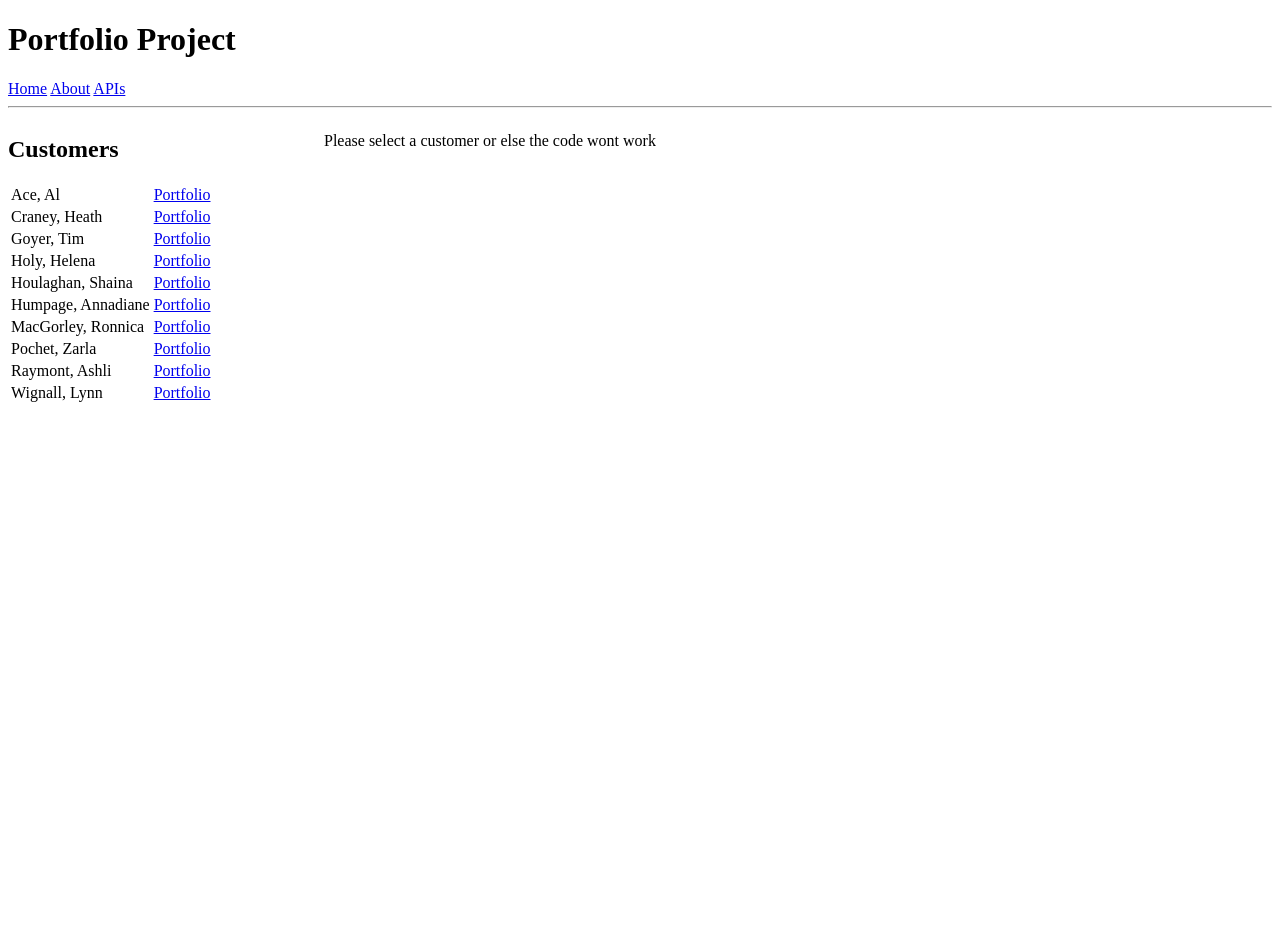
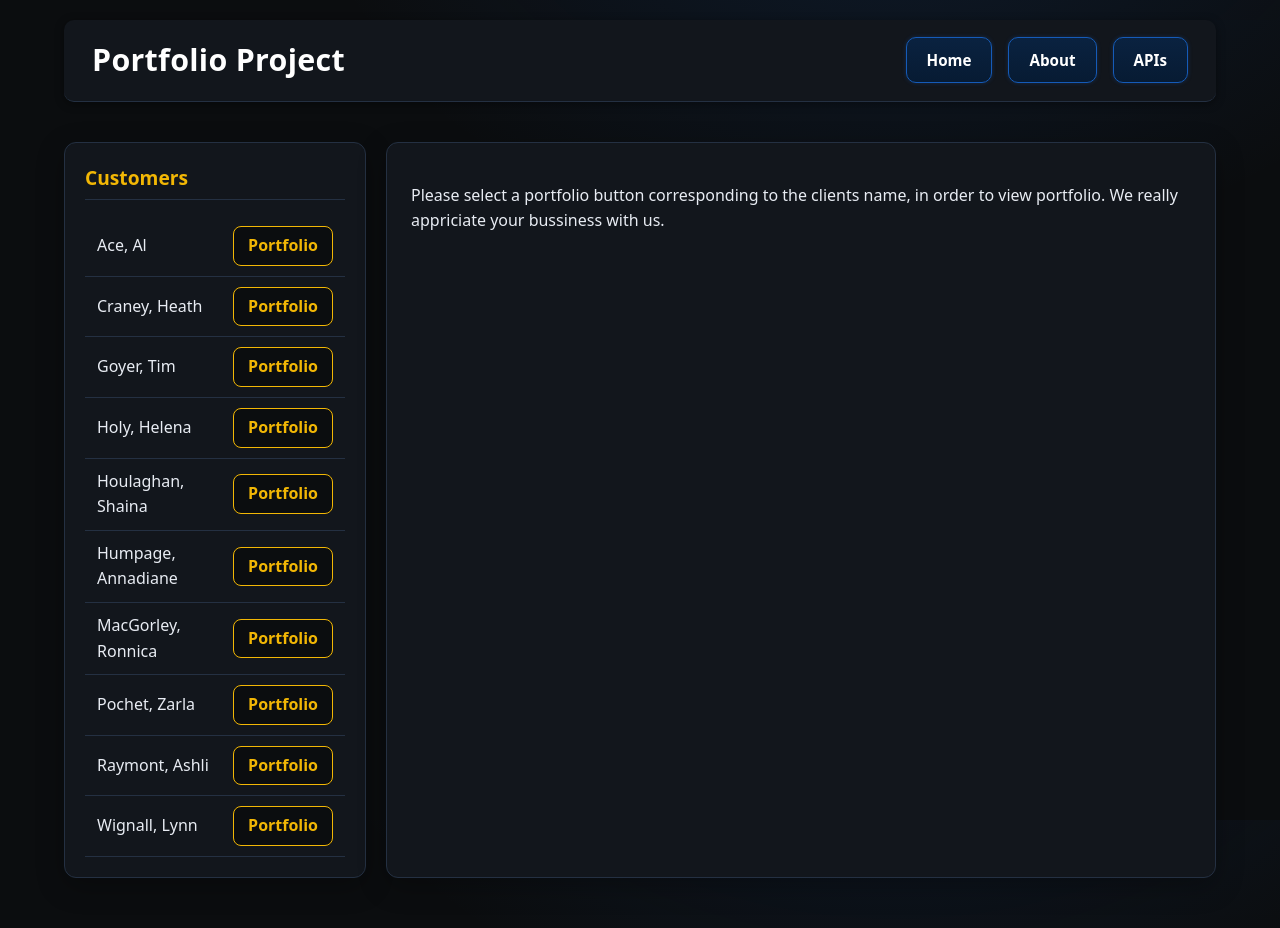
Before and after one commit to zunayedT/COMP3512-Asgn01, a PHP site: page / in a window 1280 px wide. Before the commit the page ends 402 px from the top, so only its background shows below. Run offline with PHP 8.4, Linux system fonts and the light colour scheme; data comes from the database, SQL or seed files in the repository.

Commit message:
added styling to API, company, index pages. I really dont like the code structure. Need to redesign as we got more time.

```diff
--- a/apis.php
+++ b/apis.php
@@ -19,7 +19,7 @@ $endpoints = [
 <head>
     <title>Portfolio Project - APIs</title>
     <meta charset=utf-8>
-    <!--insert style links later -->
+    <link rel="stylesheet" href="assets/apiStyle.css">
 </head>
 <body >
 
@@ -30,7 +30,6 @@ $endpoints = [
         <a href="about.php">About</a>
         <a href="apis.php">APIs</a>
     </nav>
-    <hr>
 </header>
 
 <!---adding inline styling for flex for now later we can get crazy inside CSS aswell -June -->
@@ -39,6 +38,7 @@ $endpoints = [
 // URL and Description formatted as Table for Now -- Will change or adjust border colours/layout
 echo "<table border='1' cellpadding='6' cellspacing='0'>";
 echo "<tr><th>URL</th><th>Description</th></tr>";
+// i am sorry man i have an idea to showcase the json in a cool way. I think its cool lets see how it goes. -June
 
 //Loops array output - defined at start of page
 foreach ($endpoints as $key => $value) {
--- /dev/null
+++ b/assets/indexStyle.css
@@ -0,0 +1,276 @@
+*,
+*::before,
+*::after {
+  box-sizing: border-box;
+}
+html, body {
+  margin: 0;
+  padding: 0;
+}
+a {
+  text-decoration: none;
+}
+
+/* --- Theme Variables --- */
+:root {
+  --black: #0b0d0f;
+  --white: #ffffff;
+  --text: #e8ecf3;
+  --text-dim: #a9b2bf;
+
+  --blue: #1e6bd6;
+  --blue-600: #155bb8;
+  --midnight: #0a2240;
+  --gold: #f2b705;
+
+  --surface-1: #12161c;
+  --surface-2: #18202a;
+
+  --border: #243042;
+  --shadow: 0 8px 28px rgba(0, 0, 0, 0.28);
+}
+
+/* --- Base --- */
+html, body {
+  height: 100%;
+  background: radial-gradient(1200px 800px at 70% -20%, rgba(30,107,214,0.15), transparent 50%) var(--black);
+  color: var(--text);
+  font-family: system-ui, -apple-system, Segoe UI, Roboto, Arial, sans-serif;
+  line-height: 1.6;
+}
+
+/* --- Header --- */
+header {
+  max-width: 1200px;
+  width: 90%;
+  margin: 20px auto;
+  padding: 16px 28px;
+  background: var(--surface-1);
+  color: var(--white);
+  border-bottom: 1px solid var(--border);
+  display: flex;
+  align-items: center;
+  justify-content: space-between;
+  border-radius: 10px;
+  box-shadow: 0 2px 10px rgba(0, 0, 0, 0.4);
+}
+
+header h1 {
+  margin: 0;
+  font-size: 1.9rem;
+  font-weight: 700;
+  color: var(--white);
+  letter-spacing: 0.3px;
+}
+
+nav {
+  display: flex;
+  gap: 16px;
+  align-items: center;
+}
+
+nav a {
+  display: inline-flex;
+  align-items: center;
+  justify-content: center;
+  padding: 10px 20px;
+  font-weight: 600;
+  font-size: 0.95rem;
+  color: var(--white);
+  background: linear-gradient(180deg, var(--midnight), #071b33);
+  border: 1px solid var(--blue-600);
+  border-radius: 10px;
+  text-decoration: none;
+  transition: all 0.25s ease;
+  box-shadow: 0 0 4px rgba(30,107,214,0.25);
+}
+
+nav a:hover {
+  background: var(--blue-600);
+  border-color: var(--gold);
+  box-shadow: 0 0 8px rgba(242,183,5,0.35);
+}
+
+header hr {
+  display: none;
+}
+
+/* --- Main Layout --- */
+main {
+  max-width: 1200px;
+  width: 90%;
+  margin: 0 auto;
+  padding: 20px 0 50px;
+  display: flex;
+  gap: 20px;
+}
+
+/* --- Left Section: Customers --- */
+section:first-child {
+  flex: 1;
+  background: var(--surface-1);
+  border: 1px solid var(--border);
+  border-radius: 12px;
+  padding: 20px;
+  box-shadow: var(--shadow);
+}
+
+section:first-child h2 {
+  margin-top: 0;
+  color: var(--gold);
+  border-bottom: 1px solid var(--border);
+  padding-bottom: 6px;
+  font-size: 1.2rem;
+}
+
+.within {
+  width: 100%;
+  border-collapse: collapse;
+  margin-top: 10px;
+}
+
+.within td {
+  padding: 10px 12px;
+  border-bottom: 1px solid var(--border);
+  color: var(--text);
+}
+
+.within tr:hover {
+  background: rgba(30,107,214,0.08);
+}
+
+/* --- Portfolio Buttons in Customers Table --- */
+.within a {
+  display: inline-block;
+  padding: 6px 14px;
+  background-color: var(--black);
+  color: var(--gold);
+  font-weight: 600;
+  border: 1.5px solid var(--gold);
+  border-radius: 8px;
+  text-align: center;
+  transition: all 0.25s ease;
+}
+
+.within a:hover {
+  background-color: var(--gold);
+  color: var(--black);
+  box-shadow: 0 0 10px rgba(242,183,5,0.4);
+  transform: translateY(-2px);
+}
+
+
+/* --- Right Section: Portfolio --- */
+#portSumSection {
+  flex: 3;
+  background: var(--surface-1);
+  border: 1px solid var(--border);
+  border-radius: 12px;
+  padding: 24px;
+  box-shadow: var(--shadow);
+}
+
+/* --- Portfolio Summary --- */
+.portfolio-summary-grid {
+  display: grid;
+  grid-template-columns: repeat(auto-fit, minmax(220px, 1fr));
+  gap: 16px;
+  margin: 20px 0 30px;
+}
+
+.summary-block {
+  background: linear-gradient(180deg, #0f141a, #0b0f14);
+  border: 1px solid var(--border);
+  border-radius: 12px;
+  text-align: center;
+  padding: 16px 12px;
+  box-shadow: 0 0 10px rgba(0,0,0,0.3);
+  transition: transform 0.2s ease, border-color 0.2s ease, box-shadow 0.2s ease;
+}
+
+.summary-block:hover {
+  transform: translateY(-2px);
+  border-color: var(--blue);
+  box-shadow: 0 0 10px rgba(30,107,214,0.35);
+}
+
+.summary-label {
+  color: var(--gold);
+  font-weight: 600;
+  font-size: 1rem;
+}
+
+.summary-number {
+  color: var(--white);
+  font-size: 1.3rem;
+  font-weight: 700;
+  margin-top: 4px;
+}
+
+.summary-helper {
+  font-size: 0.85rem;
+  color: var(--text-dim);
+  margin-top: 2px;
+}
+
+/* --- Portfolio Table --- */
+.portfolio-table {
+  width: 100%;
+  border-collapse: collapse;
+  margin-top: 10px;
+  overflow: hidden;
+  border-radius: 10px;
+  border: 1px solid var(--border);
+}
+
+.portfolio-table thead th {
+  background: var(--surface-2);
+  color: var(--white);
+  text-align: left;
+  padding: 12px 14px;
+  border-bottom: 1px solid var(--border);
+  font-weight: 700;
+}
+
+.portfolio-table tbody td {
+  padding: 12px 14px;
+  border-bottom: 1px solid var(--border);
+  color: var(--text);
+}
+
+.portfolio-table tbody tr:nth-child(even) {
+  background: rgba(30,107,214,0.06);
+}
+
+.portfolio-table tbody tr:hover {
+  background: rgba(242,183,5,0.1);
+}
+
+.portfolio-table td a {
+  color: var(--blue);
+}
+
+.portfolio-table td a:hover {
+  color: var(--gold);
+}
+
+/* --- Responsive --- */
+@media (max-width: 768px) {
+  main {
+    flex-direction: column;
+  }
+
+  section:first-child, #portSumSection {
+    width: 100%;
+  }
+
+  header {
+    flex-direction: column;
+    align-items: flex-start;
+    gap: 10px;
+  }
+
+  nav {
+    align-self: flex-end;
+  }
+}
--- a/index.php
+++ b/index.php
@@ -10,7 +10,7 @@ require_once __DIR__ . '/includes/config.inc.php';
 <head>
     <title>Portfolio Project - Home Page</title>
     <meta charset=utf-8>
-    <!--insert style links later -->
+    <link rel="stylesheet" href="assets/indexStyle.css">
 </head>
 <body >
 
@@ -75,7 +75,7 @@ require_once __DIR__ . '/includes/config.inc.php';
                 echo "<p>Database error: " . $ex . "</p>";
             }
         } else {
-            echo "<p>Please select a customer or else the code wont work</p>";
+            echo "<p>Please select a portfolio button corresponding to the clients name, in order to view portfolio. We really appriciate your bussiness with us.</p>";
         }
         ?>
     </section>
```
Also changed, not shown: assets/apiStyle.css (added, +143 -0 lines), assets/companyStyle.css (added, +264 -0 lines), company.php (+10 -9 lines).
